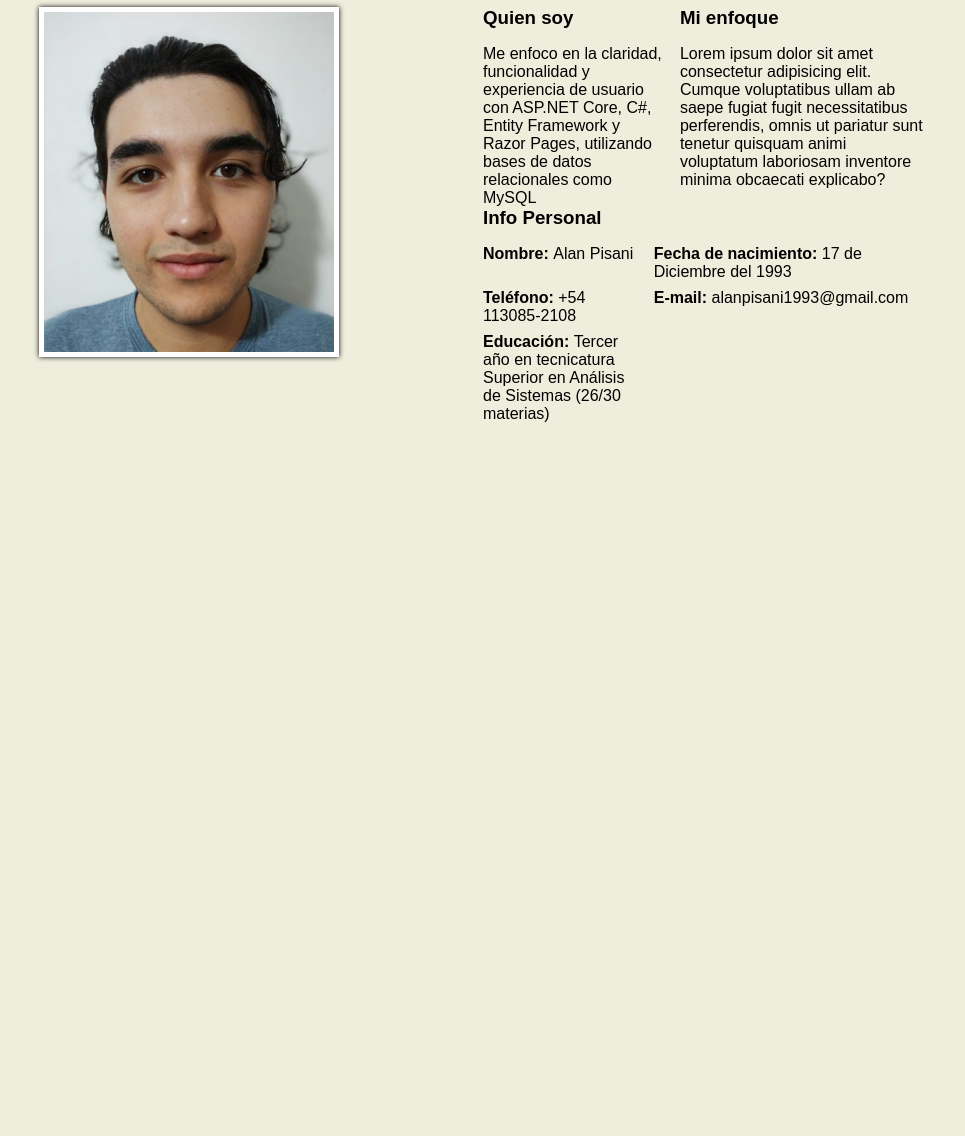
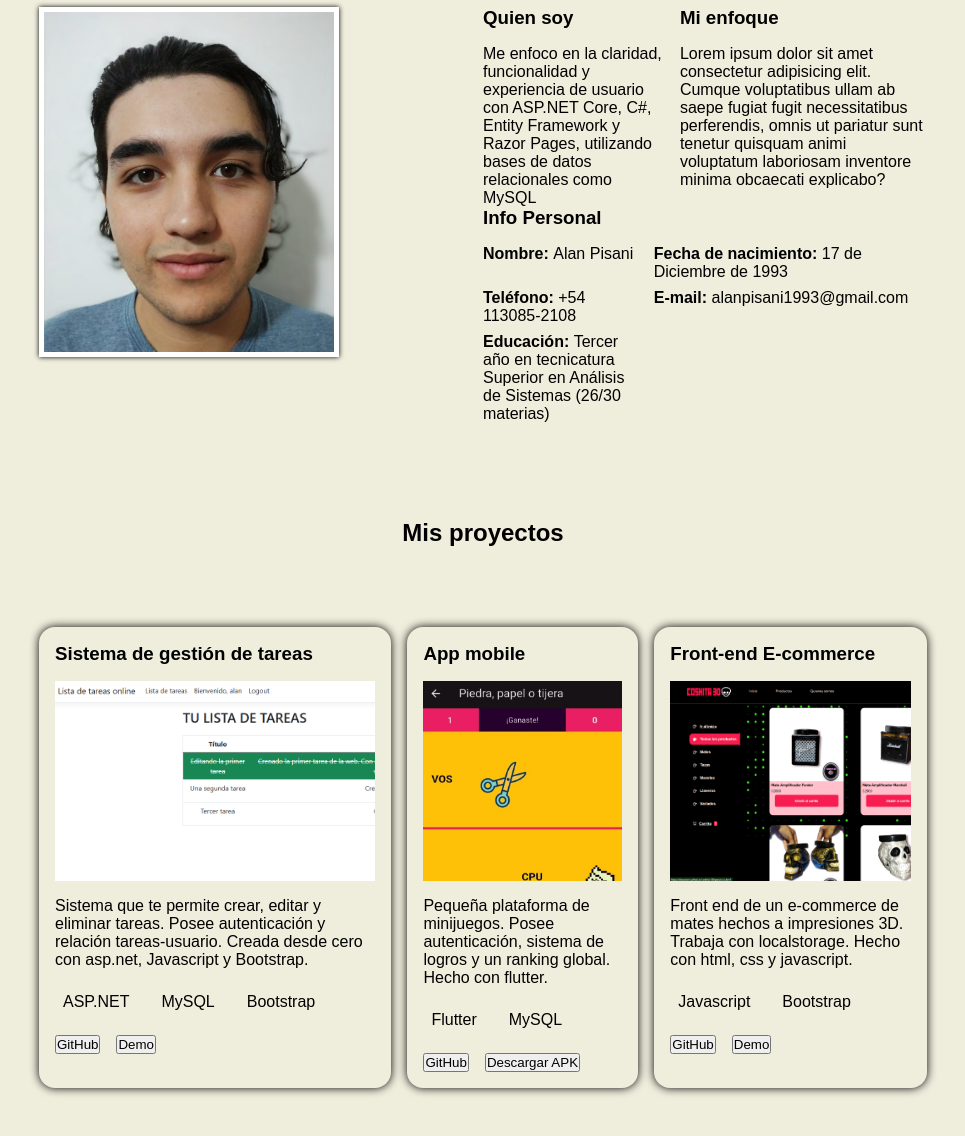
Before and after one commit to alanpisani/portfolio-final, a PHP site: page / in a window 1280 px wide. Shown: the part 762-1898 px from the top of the page, without its empty margins (157-1122 px from the left). Before the commit the page ends 1184 px from the top, so only its background shows below. Run offline with PHP 8.4, Linux system fonts and the light colour scheme.

Commit message:
My projects estructurado

```diff
--- a/css/style.css
+++ b/css/style.css
@@ -7,7 +7,7 @@
 
 :root{
     --primary-color: #EFEDDC;
-    --secundary-color: #18171C;
+    --secundary-color: #00050A;
 }
 
 body{
@@ -158,3 +158,67 @@ h2{
     grid-template-columns: repeat(2, auto);
     gap: .5rem;
 }
+
+/***MY PROJECTS***/
+
+.my-projects{
+    display: flex;
+    justify-content: center;
+    padding:3rem;
+}
+
+.my-projects-container{
+    display: flex;
+    align-items: center;
+    flex-direction: column;
+    align-items: center;
+    justify-content: space-between;
+    width:75%;
+}
+
+.projects{
+    display: grid;
+    grid-template-columns: repeat(3, auto);
+    gap:1rem;
+}
+
+.projects-item{
+    border-radius: 1rem;
+    box-shadow: 0 0 10px black;
+    display: flex; flex-direction: column;
+    gap: 1rem;
+    padding:1rem;
+}
+
+.projects-item-img{
+    background-size: cover;
+    background-repeat: no-repeat;
+    width:100%;
+    height: 200px;
+
+}
+
+.todo-list{
+    background-image: url("../assets/img/todo.png");
+}
+.app{
+    background-image: url("../assets/img/appmovil.jpeg");
+}
+.coshita{
+    background-image: url("../assets/img/coshita.png");
+}
+
+.projects-item-langs ul{
+    display: flex;
+    gap:1rem;
+    list-style: none;
+}
+
+.projects-item-langs ul li{
+    padding: .5rem;
+}
+
+.projects-item-bts{
+    display: flex;
+    gap:1rem;
+}
--- a/index.html
+++ b/index.html
@@ -74,7 +74,7 @@
                                 </div>
                                 <div class="personal-info-item">
                                     <i></i>
-                                    <p><b>Fecha de nacimiento: </b>17 de Diciembre del 1993</p>
+                                    <p><b>Fecha de nacimiento: </b>17 de Diciembre de 1993</p>
                                 </div>
                                 <div class="personal-info-item">
                                     <i></i>
@@ -94,6 +94,59 @@
                 </div>
             </div>
         </section>
+        <section class="my-projects">
+            <div class="my-projects-container">
+                <h2>Mis proyectos</h2>
+                <div class="projects">
+                    <div class="projects-item">
+                        <h3>Sistema de gestión de tareas</h3>
+                        <div class="projects-item-img todo-list"></div>
+                        <p>Sistema que te permite crear, editar y eliminar tareas. Posee autenticación y relación tareas-usuario. Creada desde cero con asp.net, Javascript y Bootstrap.</p>
+                        <div class="projects-item-langs">
+                            <ul>
+                                <li>ASP.NET</li>
+                                <li>MySQL</li>
+                                <li>Bootstrap</li>
+                            </ul>
+                        </div>
+                        <div class="projects-item-bts">
+                            <button>GitHub</button>
+                            <button>Demo</button>
+                        </div>
+                    </div>
+                    <div class="projects-item">
+                        <h3>App mobile</h3>
+                        <div class="projects-item-img app"></div>
+                        <p>Pequeña plataforma de minijuegos. Posee autenticación, sistema de logros y un ranking global. Hecho con flutter.</p>
+                        <div class="projects-item-langs">
+                            <ul>
+                                <li>Flutter</li>
+                                <li>MySQL</li>
+                            </ul>
+                        </div>
+                        <div class="projects-item-bts">
+                            <button>GitHub</button>
+                            <button>Descargar APK</button>
+                        </div>
+                    </div>
+                    <div class="projects-item">
+                        <h3>Front-end E-commerce</h3>
+                        <div class="projects-item-img coshita"></div>
+                        <p>Front end de un e-commerce de mates hechos a impresiones 3D. Trabaja con localstorage. Hecho con html, css y javascript.</p>
+                        <div class="projects-item-langs">
+                            <ul>
+                                <li>Javascript</li>
+                                <li>Bootstrap</li>
+                            </ul>
+                        </div>
+                        <div class="projects-item-bts">
+                            <button>GitHub</button>
+                            <button>Demo</button>
+                        </div>
+                    </div>
+                </div>
+            </div>
+        </section>
     </main>
 </body>
 </html>
```
Also changed, not shown: assets/img/coshita.png (added).
